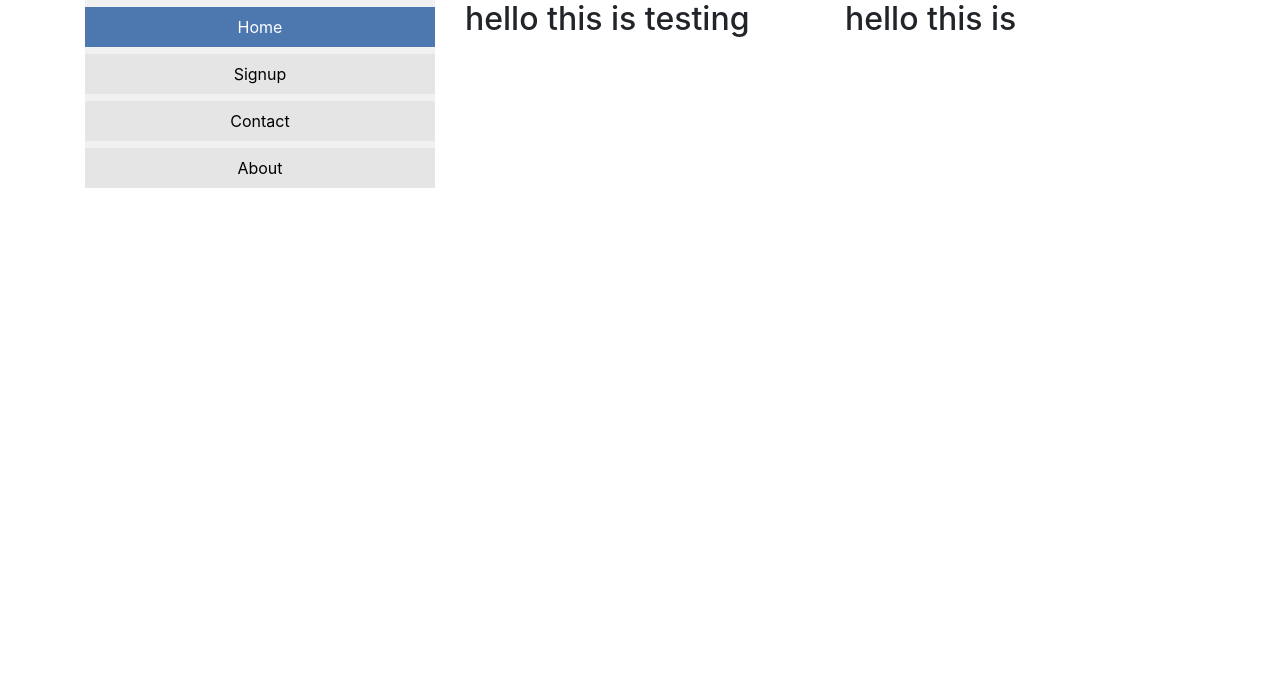
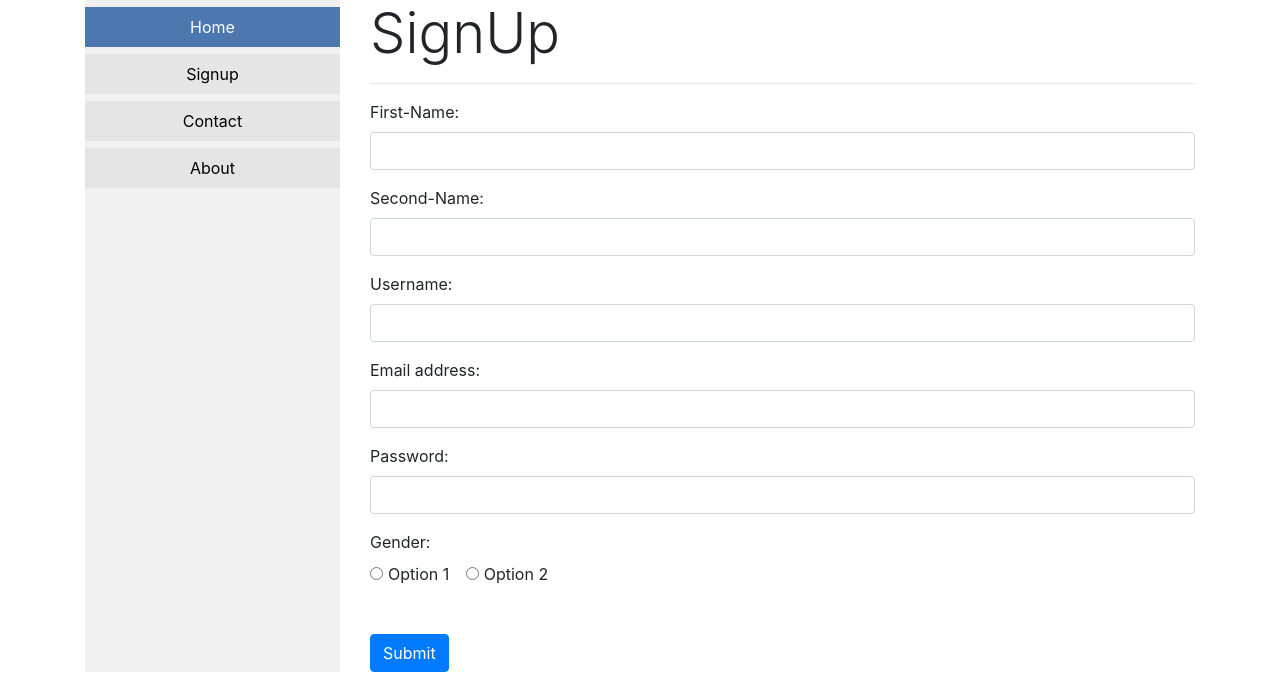
Before and after one commit to wajahatahmed245/stashing-words-django, a Django app: page /signup/ in a window 1280 px wide. Shown: the part 105-800 px from the top of the page. Run offline with Django 3.2, Linux system fonts and the light colour scheme; some libraries are stand-ins or nearby versions.

Commit message:
form set

```diff
--- a/myapp/static/css/style.css
+++ b/myapp/static/css/style.css
@@ -73,6 +73,7 @@ img{
   }
 
   .menu {
+
     float:left;
     width:20%;
     text-align:center;
--- a/myapp/templates/basicLayout.html
+++ b/myapp/templates/basicLayout.html
@@ -26,7 +26,7 @@
     <div id="page" class="container">
 
         <div class="row" style="overflow:auto">
-                <nav class="menu col-sm-4">
+                <nav class="menu col-sm-3">
                     <ul>
                         <li>
                             <a class="active" href="#home">Home</a>
--- a/myapp/templates/signup.html
+++ b/myapp/templates/signup.html
@@ -1,17 +1,58 @@
-{% extends "basicLayout.html" %}
-
-{% block title%} signup {%endblock%}
+{% extends "basicLayout.html" %} {% block title%} signup {%endblock%}
 
 {% block content %}
 
 
 
-    <div class="col-sm-4">
-        <h2>hello this is testing </h2>
+
+<form class="col-sm-9" action="/action_page.php">
+    <h2 id="signup" class="display-4">SignUp</h2>
+    <hr>
+    <div class="form-group">
+        <label for="First-Name">First-Name:</label>
+        <input type="text" class="form-control" name="First-Name" id="First-Name" required>
     </div>
-    <div class="col-sm-4">
-       <h2>hello this is</h2>
+
+    <div class="form-group">
+        <label for="Second-Name">Second-Name:</label>
+        <input type="text" class="form-control" name="First-Name" id="Second-Name" required>
     </div>
+
+    <div class="form-group">
+        <label for="Username">Username:</label>
+        <input type="text" class="form-control" name="Username" id="Username" required>
+    </div>
+
+    <div class="form-group">
+        <label for="email">Email address:</label>
+        <input type="email" class="form-control" name="email" id="email" required>
+    </div>
+
+    <div class="form-group">
+        <label for="pwd">Password:</label>
+        <input type="password" name="pwd" class="form-control" id="pwd" required>
+    </div>
+
+    <div>
+        <label for="radio1">Gender:</label>
+        <br>
+        <div class="form-check-inline">
+            <label class="form-check-label" for="radio1">
+                <input type="radio" class="form-check-input" id="radio1" name="optradio" value="option1" required>Option 1
+            </label>
+        </div>
+        <div class="form-check-inline">
+            <label class="form-check-label" for="radio2">
+                <input type="radio" class="form-check-input" id="radio2" name="optradio" value="option2">Option 2
+            </label>
+        </div>
+    </div>
+
+    <br>
+    <br>
+    <button type="submit" class="btn btn-primary">Submit</button>
+</form>
+
 
 
 
```
